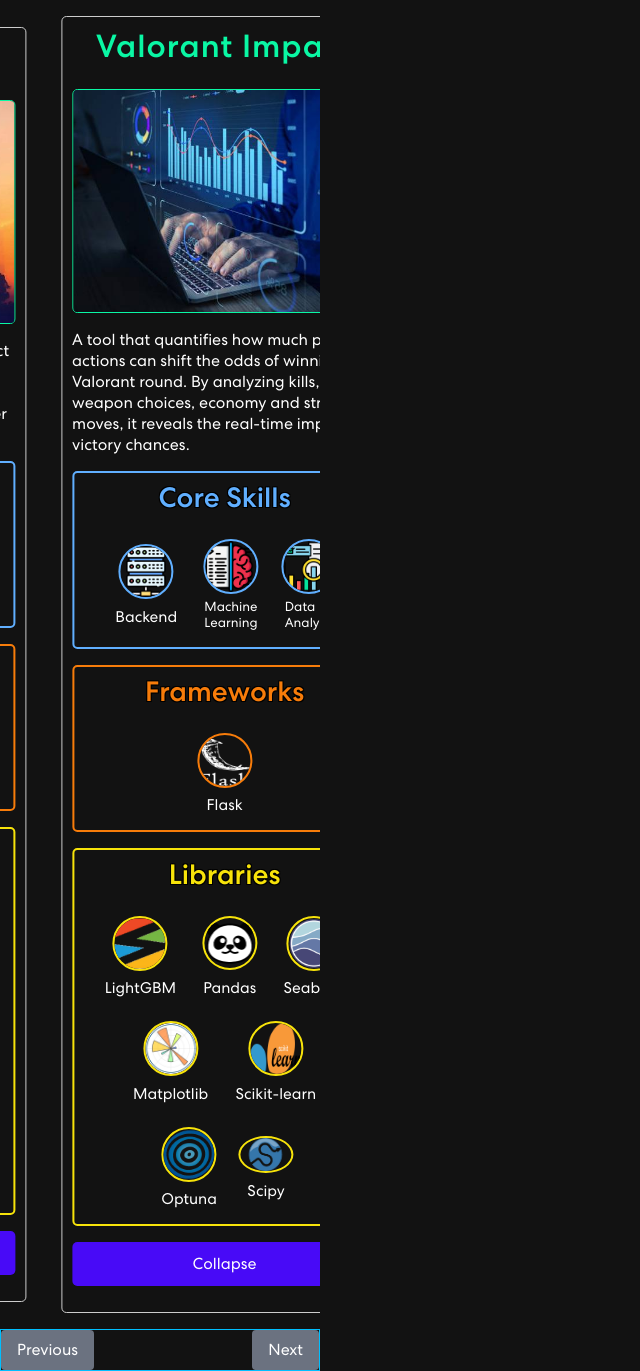
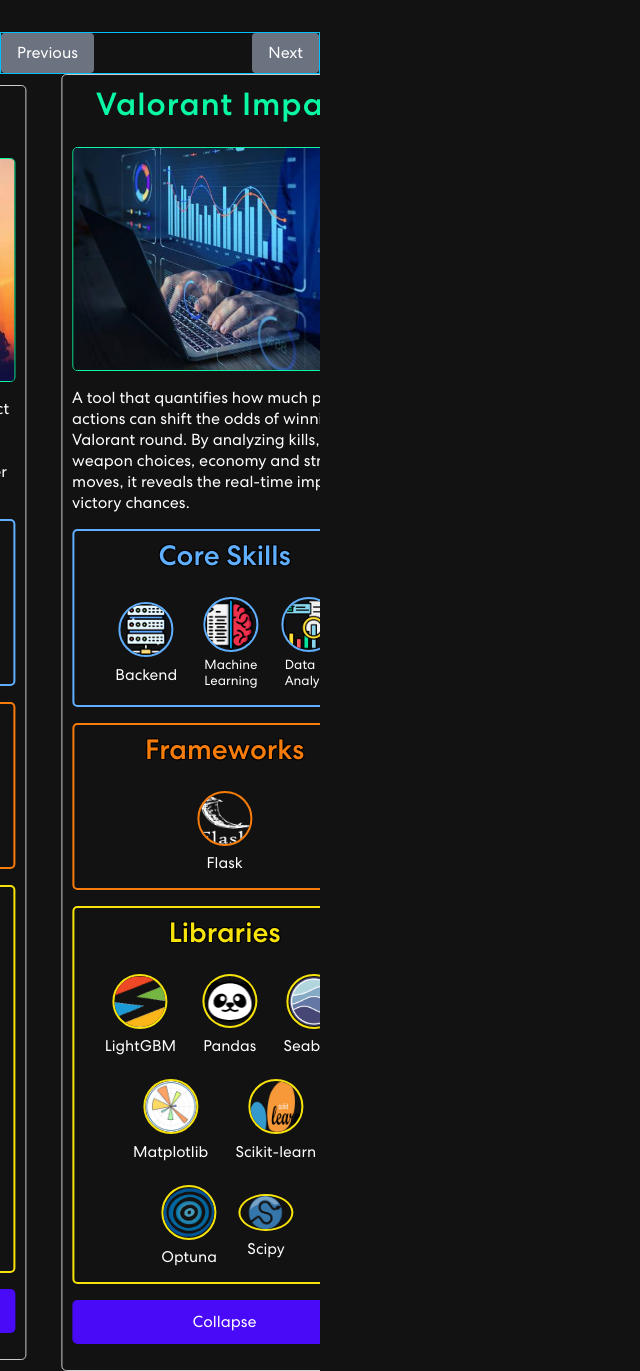
Before and after one commit to mateusb12/mateus_portfolio, a React (Create React App) app: page /mateus_portfolio/customcarousel in a window 1280 px wide. Shown: the whole page, without its empty margins (0-640 px from the left). Built offline with nearby package versions, Linux system fonts and the light colour scheme.

Commit message:
change navigation position

```diff
--- a/src/components/Projects/CustomCarousel.js
+++ b/src/components/Projects/CustomCarousel.js
@@ -102,17 +102,18 @@
     return (
         <div className="custom-carousel">
             <div className="carousel-wrapper">
-                <div className="carousel-inner" style={getStyleForCarouselInner()} onTouchStart={handleTouchStart} onTouchMove={handleTouchMove}>
+                <div className="carousel-inner" style={getStyleForCarouselInner()} onTouchStart={handleTouchStart}
+                     onTouchMove={handleTouchMove}>
+                    <div className="carousel-navigation">
+                        <button onClick={prevSlide} className="carousel-nav-button">Previous</button>
+                        <button onClick={nextSlide} className="carousel-nav-button">Next</button>
+                    </div>
                     <div className="carousel-track" style={{transform: `translateX(${translationMap[currentIndex]})`}}>
                         {React.Children.map(children, (child, index) => (
                             <div className="carousel-slide" key={index}>
                                 {child}
                             </div>
                         ))}
-                    </div>
-                    <div className="carousel-navigation">
-                        <button onClick={prevSlide} className="carousel-nav-button">Previous</button>
-                        <button onClick={nextSlide} className="carousel-nav-button">Next</button>
                     </div>
                 </div>
             </div>
@@ -121,10 +122,10 @@
 };
 
 // Card Component Logic
-const Card = ({ item }) => (
+const Card = ({item}) => (
     <div className="carousel-content">
         <div className="carousel-image-container">
-            <img src={item.img} alt={item.name} className="carousel-image" />
+            <img src={item.img} alt={item.name} className="carousel-image"/>
         </div>
         <div className="carousel-text">
             <p className="carousel-title">{item.name}</p>
```
